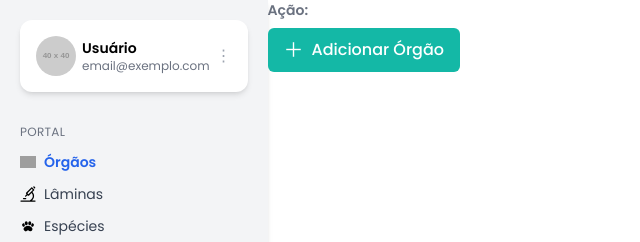
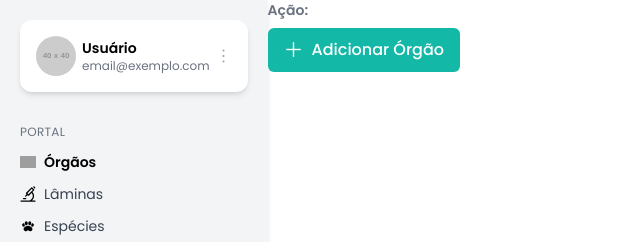
Before and after one commit to fabricadesoftware-ifc/fabricaHistologia_frontend, a Vue app: page /orgaos in a window 1280 px wide. Shown: the top 242 px of the page, without its empty margins (0-640 px from the left). Built offline with nearby package versions, Linux system fonts and the light colour scheme; grey boxes are pictures that could not be loaded.

Commit message:
feat: ajustes no dropdown de ações e store com base na rota #109

```diff
--- a/src/components/admin/buttons/ButtonActionAdmin.vue
+++ b/src/components/admin/buttons/ButtonActionAdmin.vue
@@ -1,130 +1,20 @@
 <script setup>
-import { ref, computed } from 'vue'
-import { useRouter, useRoute } from 'vue-router'
-
-const router = useRouter()
-const route = useRoute()
-
-const sessionMap = {
-  laminas: {
-    label: 'Lâmina',
-    options: {
-      'Lâmina': '/laminas/create',
-      'Ponto da Lâmina': '/laminas/ponto/create'
-    }
-  },
-  perguntas: {
-    label: 'Pergunta',
-    options: {
-      'Pergunta': '/perguntas/create',
-      'Resposta': '/perguntas/resposta/create'
-    }
-  },
-  orgaos: {
-    label: 'Órgão',
-    options: {
-      'Órgão': '/orgaos/create'
-    }
-  },
-}
-
-const sessionKey = computed(() => {
-  const match = route.path.match(/\/([^/]+)/)
-  return match ? match[1] : null
-})
-
-const session = computed(() => sessionMap[sessionKey.value] || null)
-const options = computed(() => session.value ? Object.keys(session.value.options) : [])
-const selectedOption = ref(options.value[0] || '')
-const showSelect = computed(() => options.value.length > 1)
-
-const dropdownOpen = ref(false)
-
-const handleAdd = () => {
-  const path = session.value?.options[selectedOption.value]
-  if (path) router.push(path)
-}
-
-const toggleDropdown = () => {
-  dropdownOpen.value = !dropdownOpen.value
-}
-
-const selectOption = (option) => {
-  selectedOption.value = option
-  dropdownOpen.value = false
-}
+import { useActionSelectorStore } from '@/stores/admin/button_action_admin'
+import { ButtonDropdown } from '@/components/index'
+const store = useActionSelectorStore()
 </script>
 
 <template>
-  <div v-if="session" class="flex flex-col sm:flex-row sm:items-center sm:gap-4 gap-2 relative">
+  <div v-if="store.session" class="flex flex-col sm:flex-row sm:items-center sm:gap-4 gap-2 relative">
     <label class="text-sm text-gray-500 font-semibold">Ação:</label>
 
     <div class="flex items-center gap-2 relative">
-      <button
-        class="flex items-center gap-2 bg-teal-500 hover:bg-teal-600 text-white font-medium py-2 px-4 rounded-md transition"
-        @click="handleAdd"
-      >
+      <button class="flex items-center gap-2 bg-teal-500 hover:bg-teal-600 text-white font-medium py-2 px-4 rounded-md transition" @click="store.handleAdd">
         <span class="text-xl">＋</span>
-        <span>Adicionar {{ showSelect ? selectedOption : session.label }}</span>
+        <span>Adicionar {{ store.showSelect ? store.selectedOption : store.session.label }}</span>
       </button>
 
-      <div v-if="showSelect" class="relative">
-        <button
-          @click="toggleDropdown"
-          class="text-gray-600 hover:text-gray-800 p-2 transition-transform"
-        >
-          <svg
-            xmlns="http://www.w3.org/2000/svg"
-            class="h-5 w-5 transition-transform duration-300"
-            :class="{ 'rotate-180': dropdownOpen }"
-            fill="none"
-            viewBox="0 0 24 24"
-            stroke="currentColor"
-            stroke-width="2"
-          >
-            <path stroke-linecap="round" stroke-linejoin="round" d="M19 9l-7 7-7-7" />
-          </svg>
-        </button>
-
-        <transition name="dropdown">
-          <ul
-            v-if="dropdownOpen"
-            class="absolute z-10 mt-1 bg-white border border-gray-300 rounded-md shadow-md w-40 overflow-hidden"
-          >
-            <li
-              v-for="option in options"
-              :key="option"
-              @click="selectOption(option)"
-              class="px-4 py-2 hover:bg-gray-100 cursor-pointer text-sm"
-            >
-              {{ option }}
-            </li>
-          </ul>
-        </transition>
-      </div>
+        <ButtonDropdown v-if="store.showSelect" :options="store.options" v-model="store.selectedOption"/>
     </div>
   </div>
 </template>
-
-<style scoped>
-.dropdown-enter-active,
-.dropdown-leave-active {
-  transition: all 200ms ease-out;
-}
-.dropdown-enter-from {
-  opacity: 0;
-  transform: translateY(-5px);
-}
-.dropdown-enter-to {
-  opacity: 1;
-  transform: translateY(0);
-}
-.dropdown-leave-from {
-  opacity: 1;
-  transform: translateY(0);
-}
-.dropdown-leave-to {
-  opacity: 0;
-  transform: translateY(-5px);
-}
-</style>
--- /dev/null
+++ b/src/components/admin/dropdown/ButtonDropdown.vue
@@ -0,0 +1,83 @@
+<script setup>
+import { ref, watch, onMounted } from 'vue'
+
+// Props recebidas do componente pai
+const props = defineProps({
+  options: {
+    type: Array,
+    required: true
+  },
+  modelValue: {
+    type: String,
+    default: ''
+  }
+})
+
+// Evento emitido para atualizar o valor no componente pai
+const emit = defineEmits(['update:modelValue'])
+
+// Estado local do dropdown
+const isOpen = ref(false)           // controla se o dropdown está aberto ou fechado
+const selected = ref('')            // valor selecionado atualmente
+
+// Define valor inicial ao montar o componente
+onMounted(() => {
+  selected.value = props.modelValue || props.options[0]
+})
+
+// Atualiza o valor selecionado quando o modelValue muda externamente
+watch(() => props.modelValue, (newVal) => {
+  selected.value = newVal
+})
+
+// Quando o usuário seleciona uma opção
+const selectOption = (option) => {
+  selected.value = option
+  emit('update:modelValue', option) // informa ao pai a nova seleção
+  isOpen.value = false              // fecha o dropdown
+}
+
+// Alterna o estado de aberto/fechado do dropdown
+const toggle = () => {
+  isOpen.value = !isOpen.value
+}
+</script>
+
+<template>
+  <div class="relative">
+    <button @click="toggle" class="text-gray-600 hover:text-gray-800 p-2 transition-transform">
+        <img src="@/assets/images/admin/arrow-down-338-svgrepo-com.svg" alt="seta" class="h-4 w-4 transition-transform duration-300" :class="{ 'rotate-180': isOpen }" />
+    </button>
+
+    <transition name="dropdown">
+      <ul v-if="isOpen" class="absolute z-10 mt-1 bg-white border border-gray-300 rounded-md shadow-md w-40 overflow-hidden">
+        <li v-for="option in props.options" :key="option" @click="selectOption(option)" class="px-4 py-2 hover:bg-gray-100 cursor-pointer text-sm">
+          {{ option }}
+        </li>
+      </ul>
+    </transition>
+  </div>
+</template>
+
+<style scoped>
+.dropdown-enter-active,
+.dropdown-leave-active {
+  transition: all 200ms ease-out;
+}
+.dropdown-enter-from {
+  opacity: 0;
+  transform: translateY(-5px);
+}
+.dropdown-enter-to {
+  opacity: 1;
+  transform: translateY(0);
+}
+.dropdown-leave-from {
+  opacity: 1;
+  transform: translateY(0);
+}
+.dropdown-leave-to {
+  opacity: 0;
+  transform: translateY(-5px);
+}
+</style>
--- a/src/components/admin/navbar/NavbarAdminMenu.vue
+++ b/src/components/admin/navbar/NavbarAdminMenu.vue
@@ -16,7 +16,7 @@ function handleClick(to) {
       </p>
       <ul class="flex flex-col gap-3">
         <li v-for="item in section.items" :key="item.to">
-          <a href="#" @click.prevent="handleClick(item.to)" :class="[store.isCurrent(item.to) ? 'text-blue-600 font-semibold' : 'text-gray-700 hover:text-black', 'flex items-center gap-2']">
+          <a href="#" @click.prevent="handleClick(item.to)" :class="[store.isCurrent(item.to) ? 'text-black-600 font-semibold' : 'text-gray-700 hover:text-black', 'flex items-center gap-2']">
             <img :src="item.icon" alt="Icone de {{ item.label }}" class="w-4 h-4 object-contain" />
             <span>{{ item.label }}</span>
           </a>
--- /dev/null
+++ b/src/stores/admin/button_action_admin.js
@@ -0,0 +1,102 @@
+import { defineStore } from 'pinia'
+import { computed, ref, watch } from 'vue'
+import { useRouter, useRoute } from 'vue-router'
+
+export const useActionSelectorStore = defineStore('actionSelector', () => {
+  const router = useRouter()
+  const route = useRoute()
+
+  // Sessões disponíveis e suas opções
+  const sessionMap = {
+    laminas: {
+      label: 'Lâmina',
+      options: {
+        'Lâmina': '/laminas/create', // < modificar futuramente
+        'Ponto da Lâmina': '/laminas/ponto/create' // < modificar futuramente
+      }
+    },
+    perguntas: {
+      label: 'Pergunta',
+      options: {
+        'Pergunta': '/perguntas/create', // < modificar futuramente
+        'Resposta': '/perguntas/resposta/create' // < modificar futuramente
+        }
+    },
+    orgaos: {
+      label: 'Órgão',
+      options: {
+        'Órgão': '/orgaos/create' // < modificar futuramente
+        }
+    },
+    conteudos: {
+        label: 'Conteúdo',
+        options: {
+            'Conteúdo': '/conteudos/create', // < modificar futuramente
+        }
+    },
+    especies: {
+      label: 'Espécie',
+      options: {
+        'Espécie': '/especies/create', // < modificar futuramente
+      }
+    },
+    sistemas: {
+      label: 'Sistema',
+      options: {
+        'Sistema': '/sistemas/create', // < modificar futuramente
+      }
+    },
+    usuarios: {
+      label: 'Usuário',
+      options: {
+        'Usuário': '/usuarios/create', // < modificar futuramente
+      }
+    }
+  }
+
+  // Detecta a sessão atual com base na URL
+  const sessionKey = computed(() => {
+    const match = route.path.match(/\/([^/]+)/)
+    return match ? match[1] : null
+  })
+
+  // Sessão ativa (dados da sessão)
+  const session = computed(() => sessionMap[sessionKey.value] || null)
+
+  // Opções disponíveis da sessão atual
+  const options = computed(() => session.value ? Object.keys(session.value.options) : [])
+
+  // Opção selecionada
+  const selectedOption = ref(options.value[0] || '')
+
+  // Atualiza a opção selecionada ao mudar as opções (ex: trocar de rota)
+  watch(options, (newOptions) => {
+    if (!newOptions.includes(selectedOption.value)) {
+      selectedOption.value = newOptions[0] || ''
+    }
+  })
+
+  // Mostra o dropdown apenas se houver mais de uma opção
+  const showSelect = computed(() => options.value.length > 1)
+
+  // Ação principal: redireciona para a rota da opção selecionada < pode ser mudada futuramente
+  const handleAdd = () => {
+    const path = session.value?.options[selectedOption.value]
+    if (path) router.push(path)
+  }
+
+  // Atualiza manualmente a opção selecionada
+  const selectOption = (option) => {
+    selectedOption.value = option
+  }
+
+  return {
+    session,
+    sessionKey,
+    options,
+    selectedOption,
+    showSelect,
+    handleAdd,
+    selectOption
+  }
+})
```
Also changed, not shown: src/components/index.js (+5 -2 lines), src/assets/images/admin/arrow-down-338-svgrepo-com.svg (added), src/components/admin/dropdown/NavbarDropdown.vue (renamed from src/components/admin/navbar/NavbarDropdown.vue).
